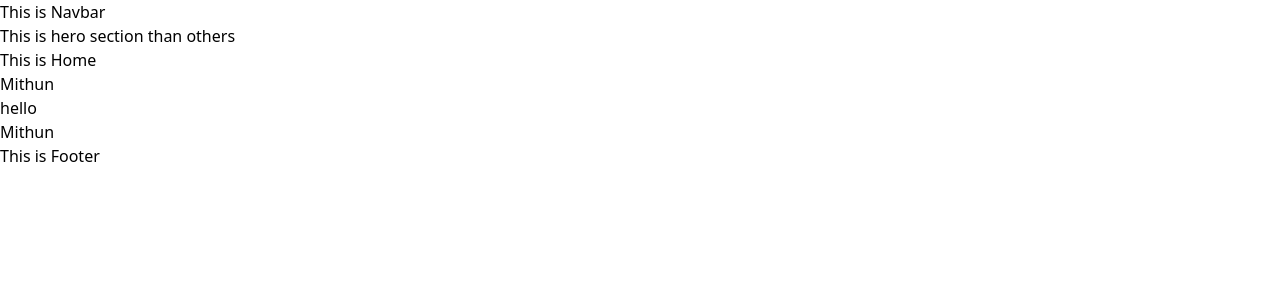
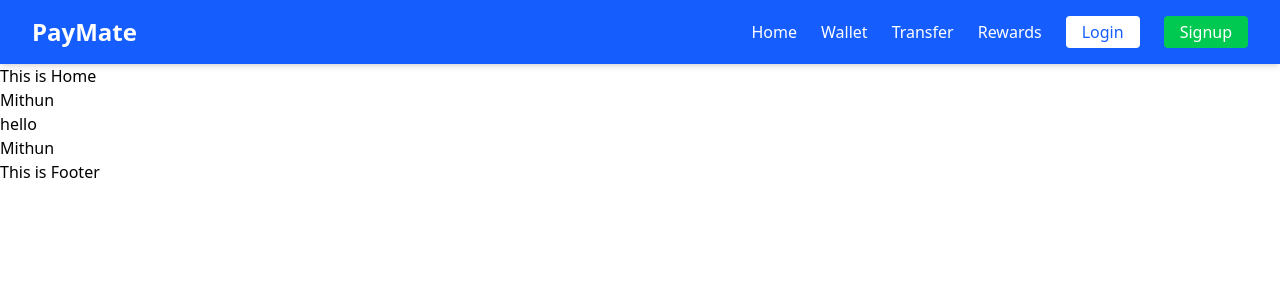
Before and after one commit to mithun41/digital-wallet-client, a React (Vite) app: page / in a window 1280 px wide. Shown: the top 300 px of the page. Built offline with nearby package versions, Linux system fonts and the light colour scheme.

Commit message:
create a responsive mavber

```diff
--- a/src/Components/Navbar/Navbar.jsx
+++ b/src/Components/Navbar/Navbar.jsx
@@ -1,10 +1,110 @@
-import React from "react";
+import React, { useState } from "react";
+import { Link } from "react-router";
 
-const Navbar = () => {
-  return <div>
-    <h2>This is Navbar</h2>
-    <h3>This is hero section than others</h3>
-  </div>;
+const Navbar = ({ isLoggedIn }) => {
+  const [isOpen, setIsOpen] = useState(false);
+
+  const toggleMenu = () => {
+    setIsOpen(!isOpen);
+  };
+
+  return (
+    <nav className="bg-blue-600 text-white shadow-md">
+      <div className="max-w-7xl mx-auto px-4 sm:px-6 lg:px-8">
+        <div className="flex justify-between h-16">
+          {/* Logo */}
+          <div className="flex items-center">
+            <Link to="/" className="text-2xl font-bold">
+              PayMate
+            </Link>
+          </div>
+
+          {/* Desktop Menu */}
+          <div className="hidden md:flex items-center space-x-6">
+            <Link to="/" className="hover:text-gray-200">
+              Home
+            </Link>
+
+            {!isLoggedIn && (
+              <>
+                <span className="hover:text-gray-200 cursor-pointer" title="লগইন করলে এক্সেস পাবেন">
+                  Wallet
+                </span>
+                <span className="hover:text-gray-200 cursor-pointer" title="লগইন করলে এক্সেস পাবেন">
+                  Transfer
+                </span>
+                <span className="hover:text-gray-200 cursor-pointer" title="লগইন করলে এক্সেস পাবেন">
+                  Rewards
+                </span>
+
+                <Link
+                  to="/login"
+                  className="bg-white text-blue-600 px-4 py-1 rounded hover:bg-gray-200"
+                >
+                  Login
+                </Link>
+                <Link
+                  to="/signup"
+                  className="bg-green-500 px-4 py-1 rounded hover:bg-green-400"
+                >
+                  Signup
+                </Link>
+              </>
+            )}
+          </div>
+
+          {/* Mobile Menu Button */}
+          <div className="md:hidden flex items-center">
+            <button onClick={toggleMenu} className="text-white focus:outline-none">
+              <svg
+                className="w-6 h-6"
+                fill="none"
+                stroke="currentColor"
+                viewBox="0 0 24 24"
+                xmlns="http://www.w3.org/2000/svg"
+              >
+                <path
+                  strokeLinecap="round"
+                  strokeLinejoin="round"
+                  strokeWidth="2"
+                  d="M4 6h16M4 12h16M4 18h16"
+                />
+              </svg>
+            </button>
+          </div>
+        </div>
+
+        {/* Mobile Menu Links */}
+        {isOpen && (
+          <div className="md:hidden mt-2 space-y-2">
+            <Link to="/" className="block px-2 py-1 hover:bg-blue-500 rounded">
+              Home
+            </Link>
+
+            {!isLoggedIn && (
+              <>
+                <span className="block px-2 py-1 hover:bg-blue-500 rounded cursor-pointer" title="লগইন করলে এক্সেস পাবেন">
+                  Wallet
+                </span>
+                <span className="block px-2 py-1 hover:bg-blue-500 rounded cursor-pointer" title="লগইন করলে এক্সেস পাবেন">
+                  Transfer
+                </span>
+                <span className="block px-2 py-1 hover:bg-blue-500 rounded cursor-pointer" title="লগইন করলে এক্সেস পাবেন">
+                  Rewards
+                </span>
+                <Link to="/login" className="block px-2 py-1 bg-white text-blue-600 rounded hover:bg-gray-200">
+                  Login
+                </Link>
+                <Link to="/signup" className="block px-2 py-1 bg-green-500 rounded hover:bg-green-400">
+                  Signup
+                </Link>
+              </>
+            )}
+          </div>
+        )}
+      </div>
+    </nav>
+  );
 };
 
 export default Navbar;
```
